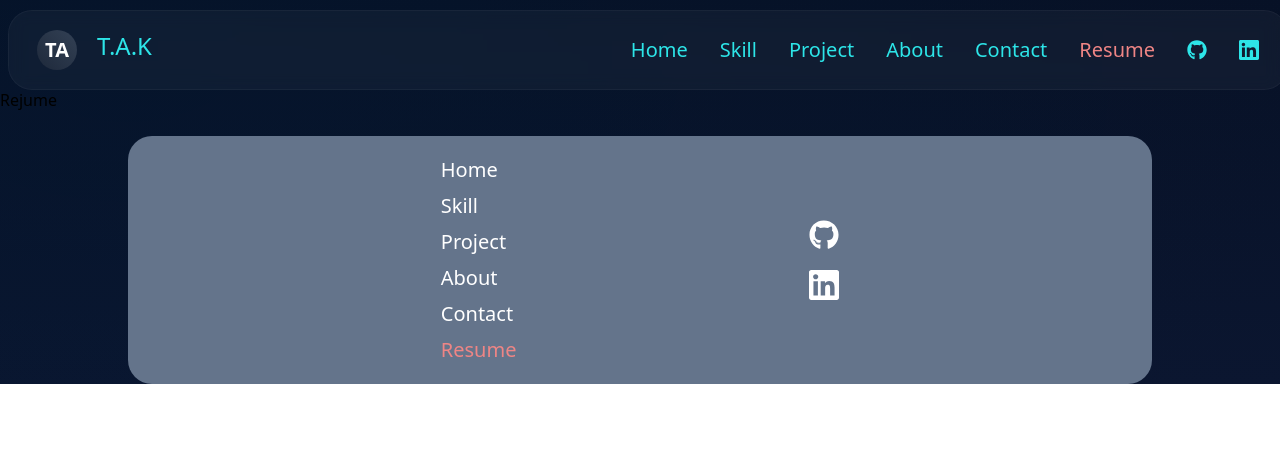
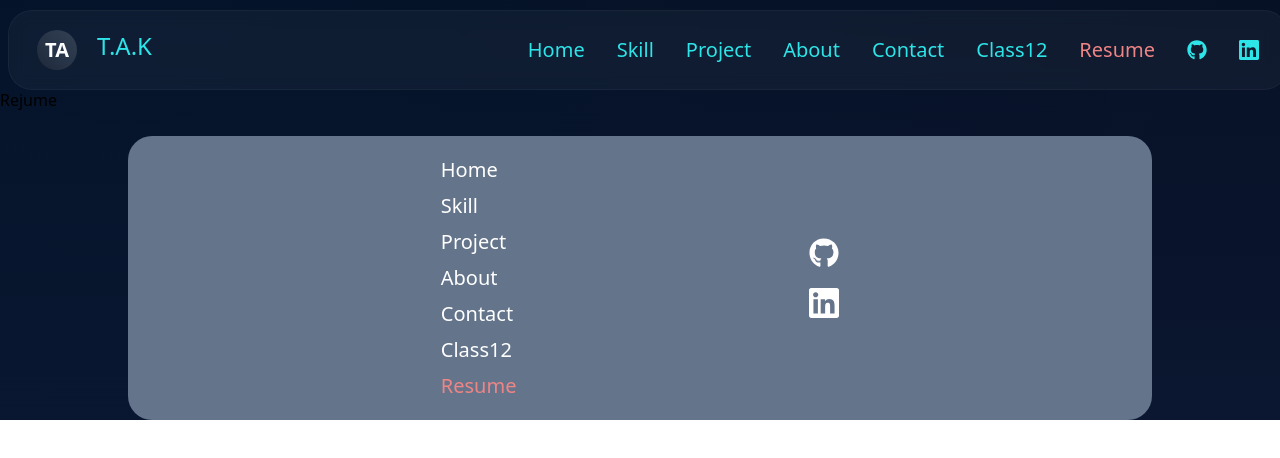
Before and after one commit to TomserAliKhan/portfolio, a React (Vite) app: page /resume in a window 1280 px wide. Shown: the top 458 px of the page. Built offline with nearby package versions, Linux system fonts and the light colour scheme.

Commit message:
Add Class12 link to navigation

```diff
--- a/src/components/Nav.jsx
+++ b/src/components/Nav.jsx
@@ -15,6 +15,7 @@ import gsap from 'gsap';
         { name: "Project", path: "/project" },
         { name: "About", path: "/about" },
         { name: "Contact", path: "/contact" },
+  { name: "Class12", path: "/class12" },
         { name: "Resume", path: "/resume" }
     ]
 
```
